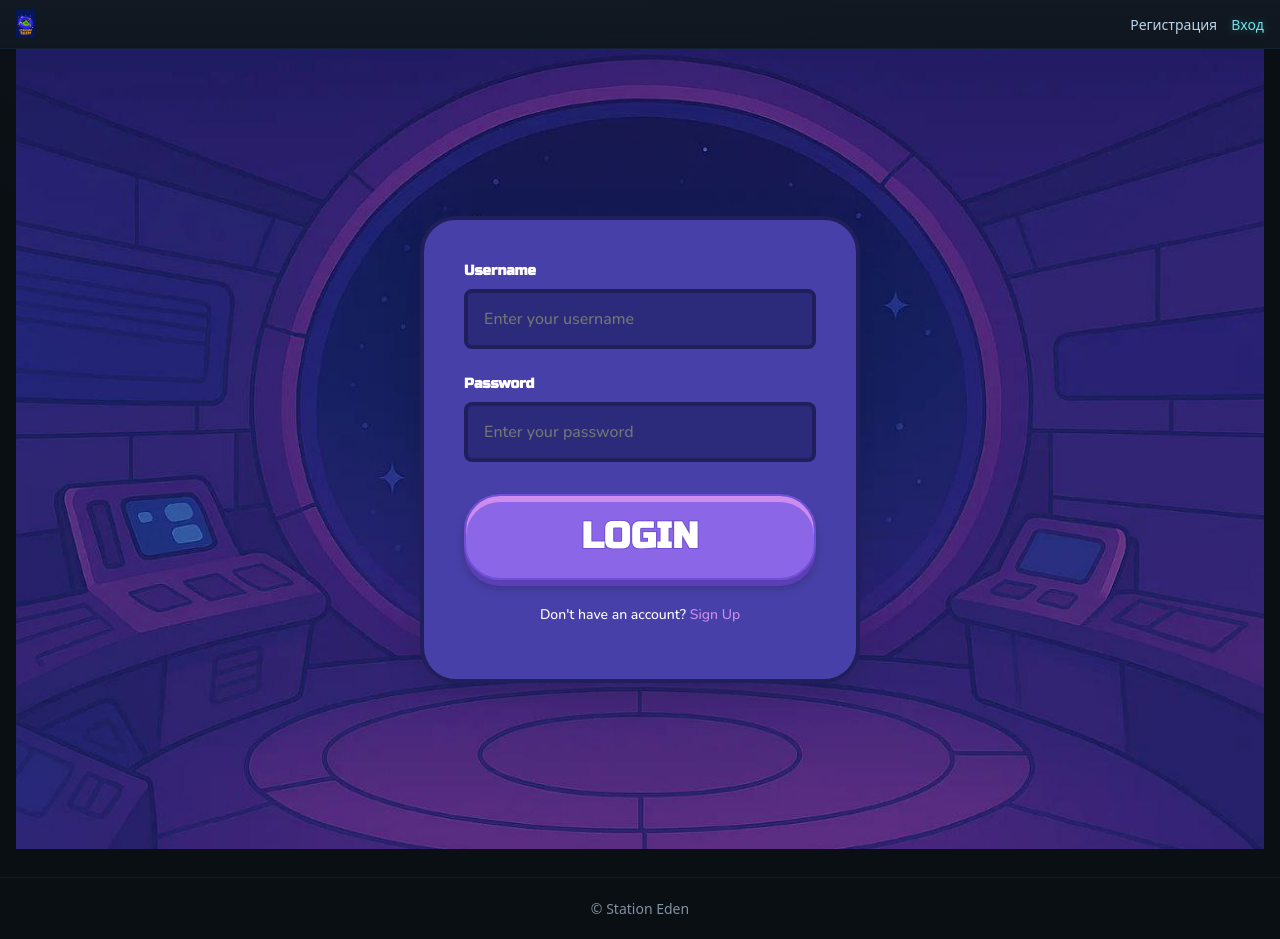
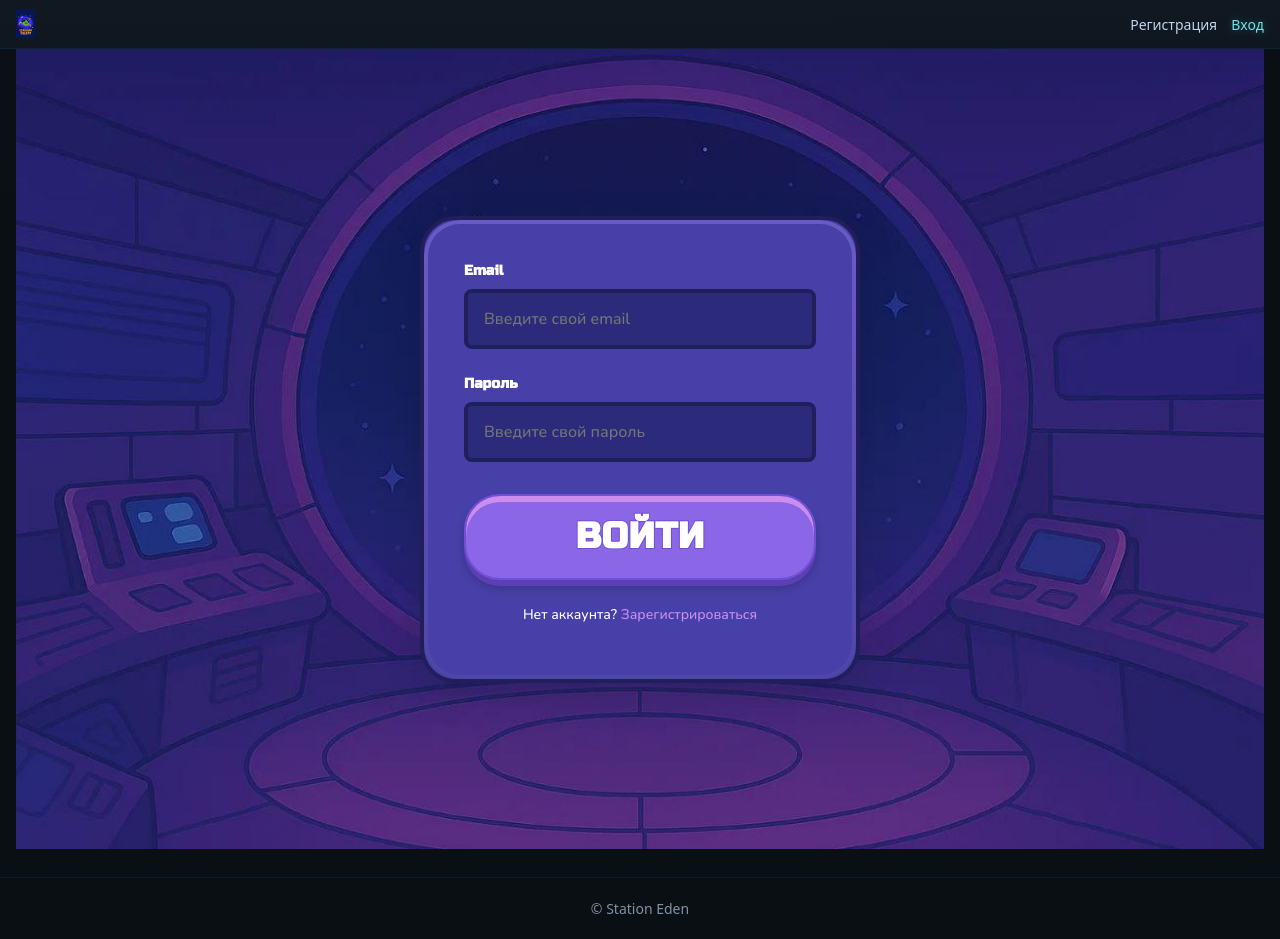
Before and after one commit to ArtemProkopev/station-eden, a Next.js app in the folder apps/web/: page /login in a window 1280 px wide. Built offline with nearby package versions, Linux system fonts and the light colour scheme; no server answers.

Commit message:
feat(auth): add light border to card and change language

```diff
--- a/apps/web/src/app/login/page.module.css
+++ b/apps/web/src/app/login/page.module.css
@@ -20,6 +20,27 @@
     width: 100%;
     text-align: center;
     border: 4px solid #201f5c;
+    position: relative;
+    overflow: hidden;
+}
+
+.card::before {
+    content: '';
+    position: absolute;
+    top: 0;
+    left: 0;
+    right: 0;
+    bottom: 0;
+    border-radius: 36px;
+    padding: 4px;
+    background: linear-gradient(to bottom, #6a5bc4, #4f47a6);
+    -webkit-mask:
+        linear-gradient(#fff 0 0) content-box,
+        linear-gradient(#fff 0 0);
+    -webkit-mask-composite: xor;
+    mask-composite: exclude;
+    pointer-events: none;
+    z-index: 0;
 }
 
 .form {
--- a/apps/web/src/app/login/page.tsx
+++ b/apps/web/src/app/login/page.tsx
@@ -30,42 +30,42 @@ function LoginInner() {
 			<div className={styles.card}>
 				<form onSubmit={onSubmit} className={styles.form}>
 					<div className={styles.inputGroup}>
-						<label htmlFor="email" className={styles.label}>Username</label>
+						<label htmlFor="email" className={styles.label}>Email</label>
 						<input
 							id="email"
 							required
 							type='email'
-							placeholder='Enter your username'
+							placeholder='Введите свой email'
 							value={email}
 							onChange={e => setEmail(e.target.value)}
 							className={styles.input}
 						/>
 					</div>
 					<div className={styles.inputGroup}>
-						<label htmlFor="password" className={styles.label}>Password</label>
+						<label htmlFor="password" className={styles.label}>Пароль</label>
 						<input
 							id="password"
 							required
 							type='password'
-							placeholder='Enter your password'
+							placeholder='Введите свой пароль'
 							value={password}
 							onChange={e => setPassword(e.target.value)}
 							className={styles.input}
 						/>
 					</div>
 					<button type='submit' className={styles.button}>
-						LOGIN
+						ВОЙТИ
 					</button>
 				</form>
 				{error && <p className={styles.error}>{error}</p>}
 				<p className={styles.signupText}>
-					Don't have an account? <a href='/register' className={styles.signupLink}>Sign Up</a>
+					Нет аккаунта? <a href='/register' className={styles.signupLink}>Зарегистрироваться</a>
 				</p>
 
 				{tgEnabled && (
 					<>
 						<hr className={styles.divider} />
-						<p className={styles.telegramText}>Or login with Telegram</p>
+						<p className={styles.telegramText}>Или войти через Telegram</p>
 					</>
 				)}
 			</div>
```
Lines whose indentation alone changed are shown as unchanged.
